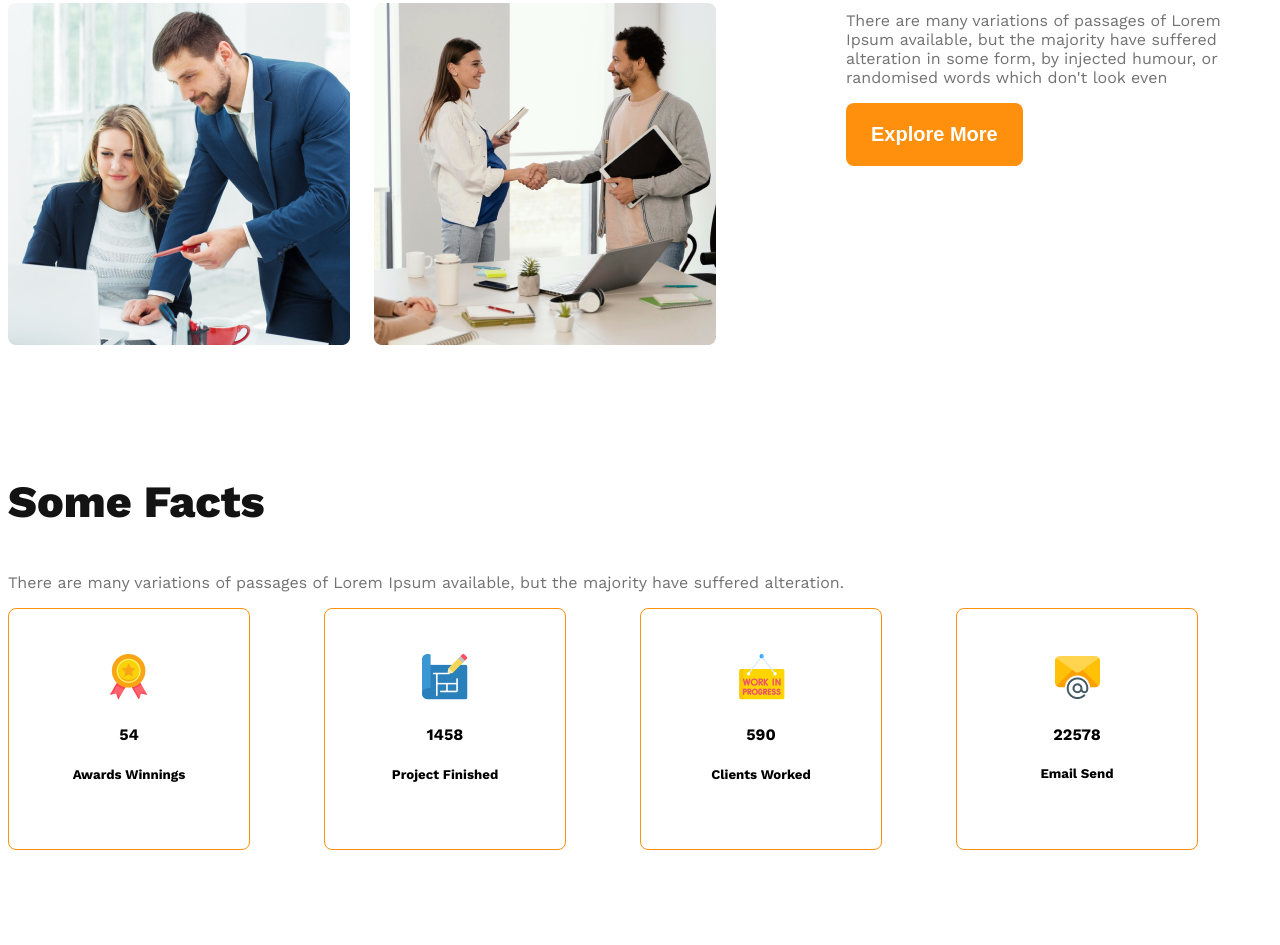
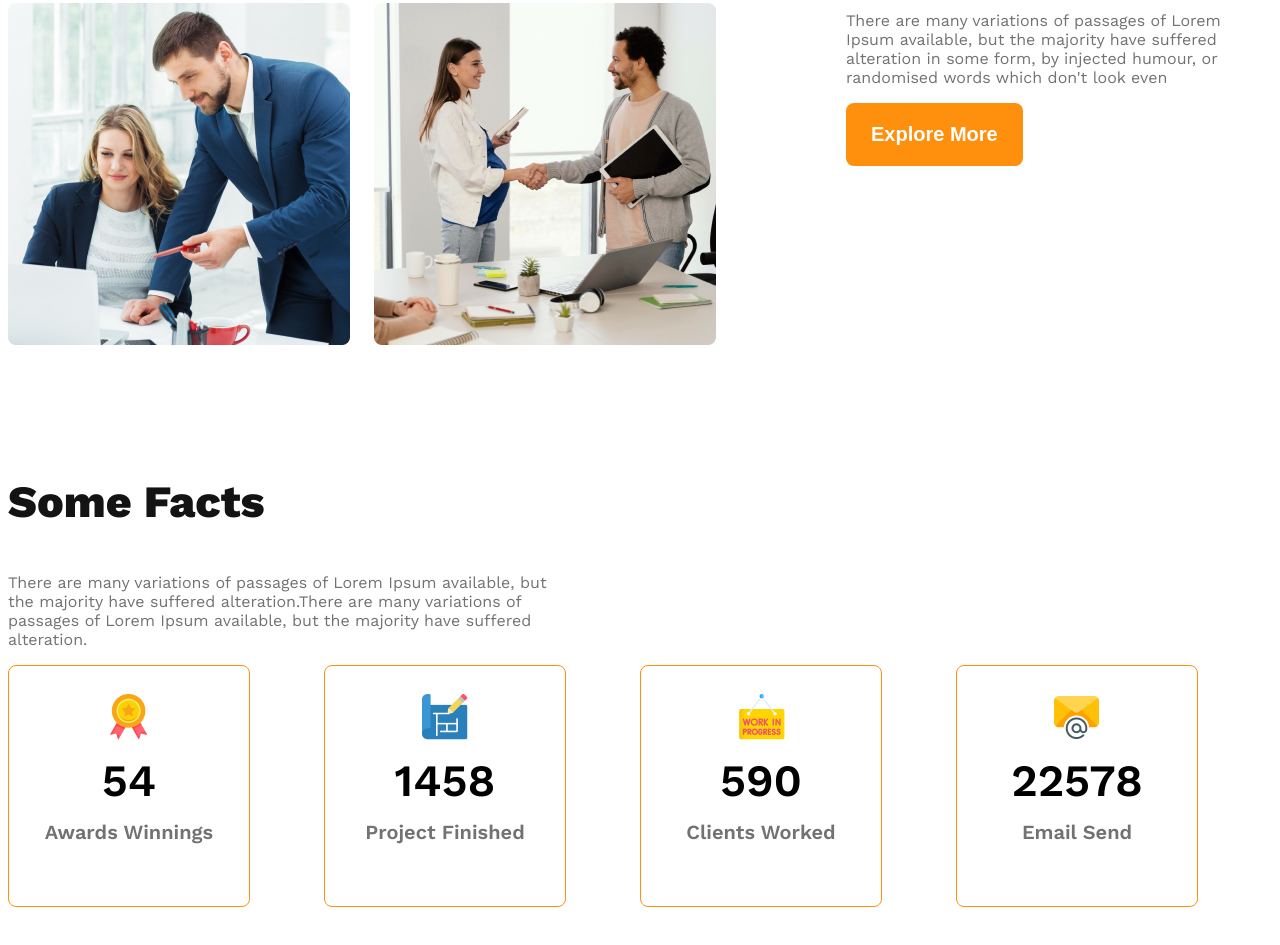
Before and after one commit to raihanatoz21/g3-architect-website, a plain HTML site: page index.html in a window 1280 px wide. Shown: the part 1677-2622 px from the top of the page. Drawn offline with nearby package versions, Linux system fonts and the light colour scheme.

Commit message:
added codes for some fatcs style

```diff
--- a/index.html
+++ b/index.html
@@ -72,7 +72,7 @@
     <!-- some features we enjoy -->
     <section>
         <h3 class="feature-title">Some Facts</h3>
-        <p class="text-light-gray">There are many variations of passages of Lorem Ipsum available, but the majority have suffered alteration.</p>
+        <p class="text-light-gray fact-description">There are many variations of passages of Lorem Ipsum available, but the majority have suffered alteration.There are many variations of passages of Lorem Ipsum available, but the majority have suffered alteration.</p>
 
         <div class="fact-container">
             <div class="fact-card display-flex">
--- a/styles/architects.css
+++ b/styles/architects.css
@@ -33,7 +33,11 @@ margin: 0 auto;
     color:#727272;
 
 
+
 }
+
+
+
 
 .bg-light{
     background-color: rgb(255, 244, 231);
@@ -196,6 +200,25 @@ color:#727272;
 
 }
 
+.fact-number{
+    font-size: 2.8rem;
+    font-weight: 600;
+    margin-top: 10px;
+    margin-bottom: -20px;
+}
+
+.fact-name{
+    font-size: 1.25rem;
+    font-weight: 600;
+    color:#727272;
+    /* margin-top: 10px; */
+
+
+}
+
+.fact-description{
+    max-width: 540px;
+}
 
 
 
```
